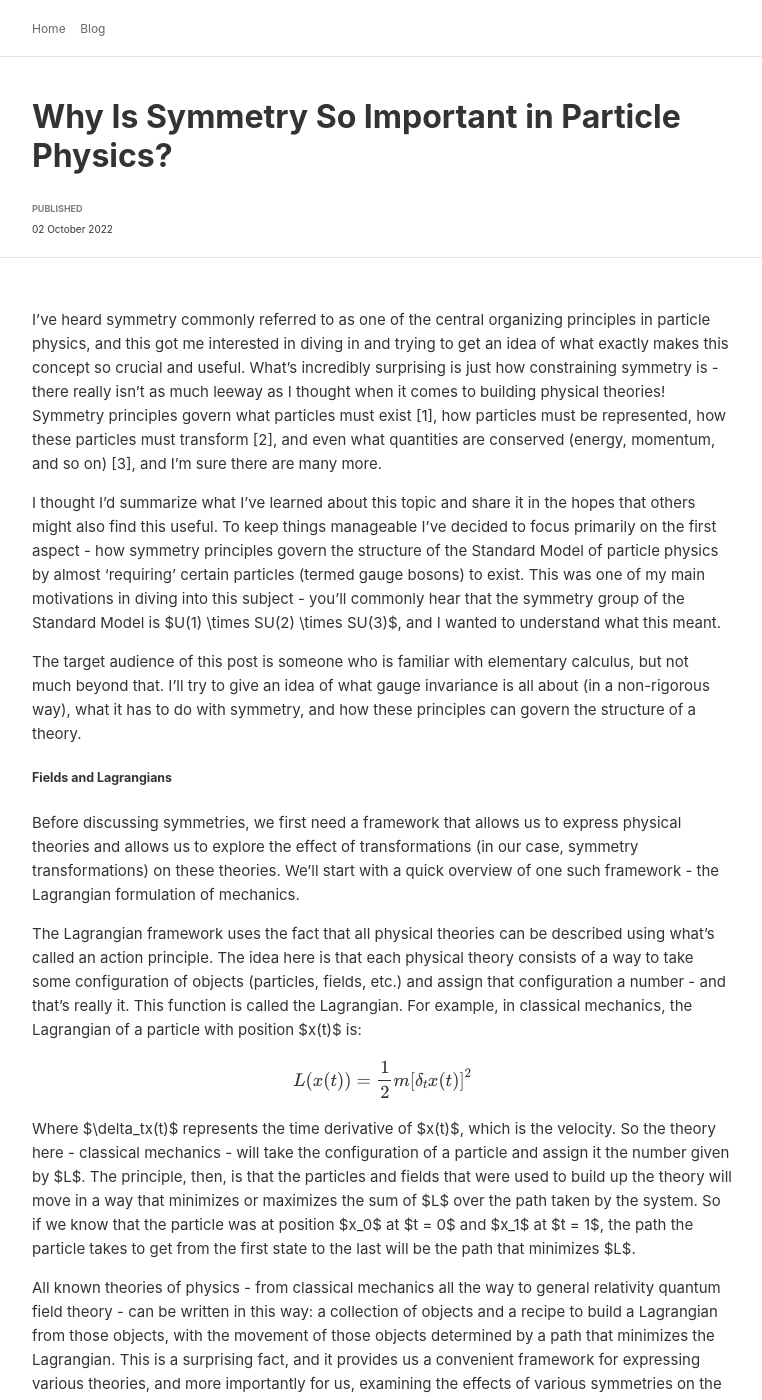
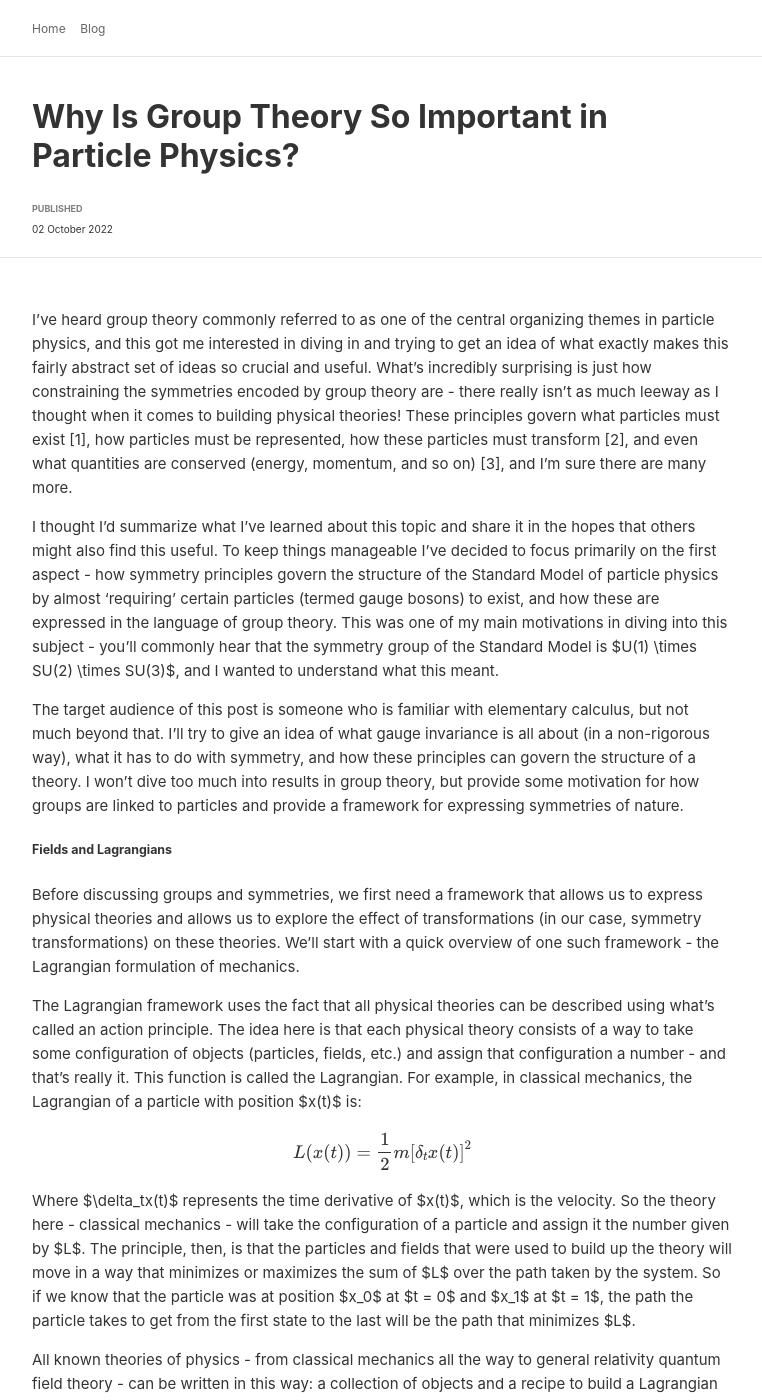
Before and after one commit to mfaizan/mfaizan.github.io, a Jekyll site: the page built from _posts/2022-10-02-symmetry.markdown, in a window 1280 px wide and 1400 px high. Shown: the whole window, without its empty margins (258-1020 px from the left). Built offline with Jekyll 4.4.1, drawn with Linux system fonts in a browser that asks for light colours; formulas are drawn with MathJax 3.

Commit message:
Update 2022-10-02-symmetry.markdown

```diff
--- a/_posts/2022-10-02-symmetry.markdown
+++ b/_posts/2022-10-02-symmetry.markdown
@@ -1,5 +1,5 @@
 ---
-title: Why Is Symmetry So Important in Particle Physics?
+title: Why Is Group Theory So Important in Particle Physics?
 layout: default
 date: 2022-10-02
 keywords: symmetry
@@ -7,15 +7,15 @@ published: true
 mathjax: yes
 ---
 
-I've heard symmetry commonly referred to as one of the central organizing principles in particle physics, and this got me interested in diving in and trying to get an idea of what exactly makes this concept so crucial and useful. What's incredibly surprising is just how constraining symmetry is - there really isn't as much leeway as I thought when it comes to building physical theories! Symmetry principles govern what particles must exist [1], how particles must be represented, how these particles must transform [2], and even what quantities are conserved (energy, momentum, and so on) [3], and I'm sure there are many more.
+I've heard group theory commonly referred to as one of the central organizing themes in particle physics, and this got me interested in diving in and trying to get an idea of what exactly makes this fairly abstract set of ideas so crucial and useful. What's incredibly surprising is just how constraining the symmetries encoded by group theory are - there really isn't as much leeway as I thought when it comes to building physical theories! These principles govern what particles must exist [1], how particles must be represented, how these particles must transform [2], and even what quantities are conserved (energy, momentum, and so on) [3], and I'm sure there are many more.
 
-I thought I'd summarize what I've learned about this topic and share it in the hopes that others might also find this useful. To keep things manageable I've decided to focus primarily on the first aspect - how symmetry principles govern the structure of the Standard Model of particle physics by almost 'requiring' certain particles (termed gauge bosons) to exist. This was one of my main motivations in diving into this subject - you'll commonly hear that the symmetry group of the Standard Model is $U(1) \times SU(2) \times SU(3)$, and I wanted to understand what this meant.
+I thought I'd summarize what I've learned about this topic and share it in the hopes that others might also find this useful. To keep things manageable I've decided to focus primarily on the first aspect - how symmetry principles govern the structure of the Standard Model of particle physics by almost 'requiring' certain particles (termed gauge bosons) to exist, and how these are expressed in the language of group theory. This was one of my main motivations in diving into this subject - you'll commonly hear that the symmetry group of the Standard Model is $U(1) \times SU(2) \times SU(3)$, and I wanted to understand what this meant.
 
-The target audience of this post is someone who is familiar with elementary calculus, but not much beyond that. I'll try to give an idea of what gauge invariance is all about (in a non-rigorous way), what it has to do with symmetry, and how these principles can govern the structure of a theory.
+The target audience of this post is someone who is familiar with elementary calculus, but not much beyond that. I'll try to give an idea of what gauge invariance is all about (in a non-rigorous way), what it has to do with symmetry, and how these principles can govern the structure of a theory. I won't dive too much into results in group theory, but provide some motivation for how groups are linked to particles and provide a framework for expressing symmetries of nature.
 
 ##### Fields and Lagrangians
 
-Before discussing symmetries, we first need a framework that allows us to express physical theories and allows us to explore the effect of transformations (in our case, symmetry transformations) on these theories. We'll start with a quick overview of one such framework - the Lagrangian formulation of mechanics.
+Before discussing groups and symmetries, we first need a framework that allows us to express physical theories and allows us to explore the effect of transformations (in our case, symmetry transformations) on these theories. We'll start with a quick overview of one such framework - the Lagrangian formulation of mechanics.
 
 The Lagrangian framework uses the fact that all physical theories can be described using what's called an action principle. The idea here is that each physical theory consists of a way to take some configuration of objects (particles, fields, etc.) and assign that configuration a number - and that's really it. This function is called the Lagrangian. For example, in classical mechanics, the Lagrangian of a particle with position $x(t)$ is:
 
```
